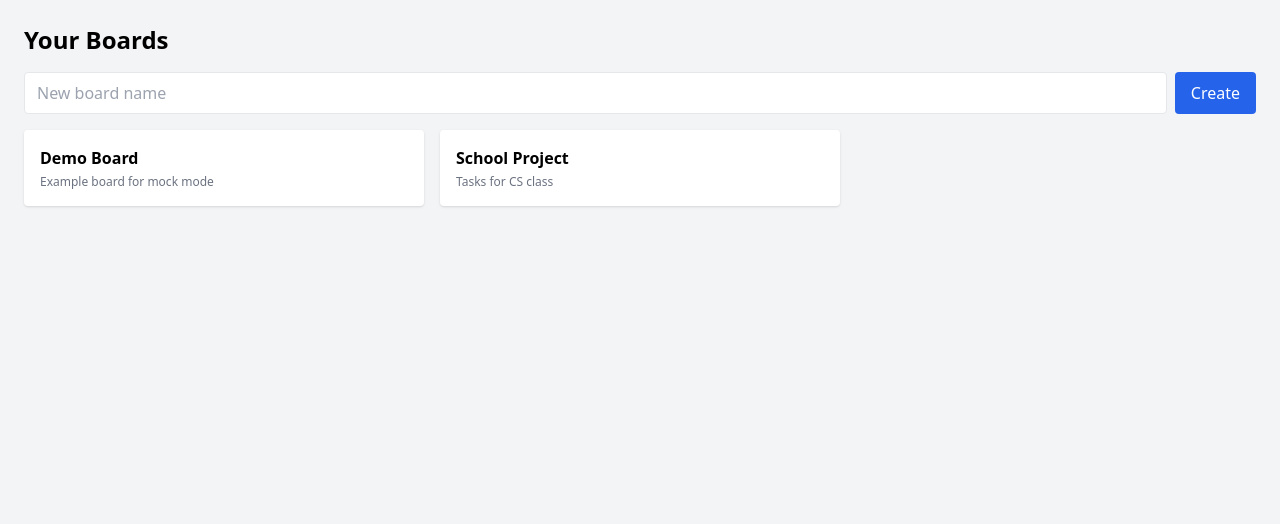
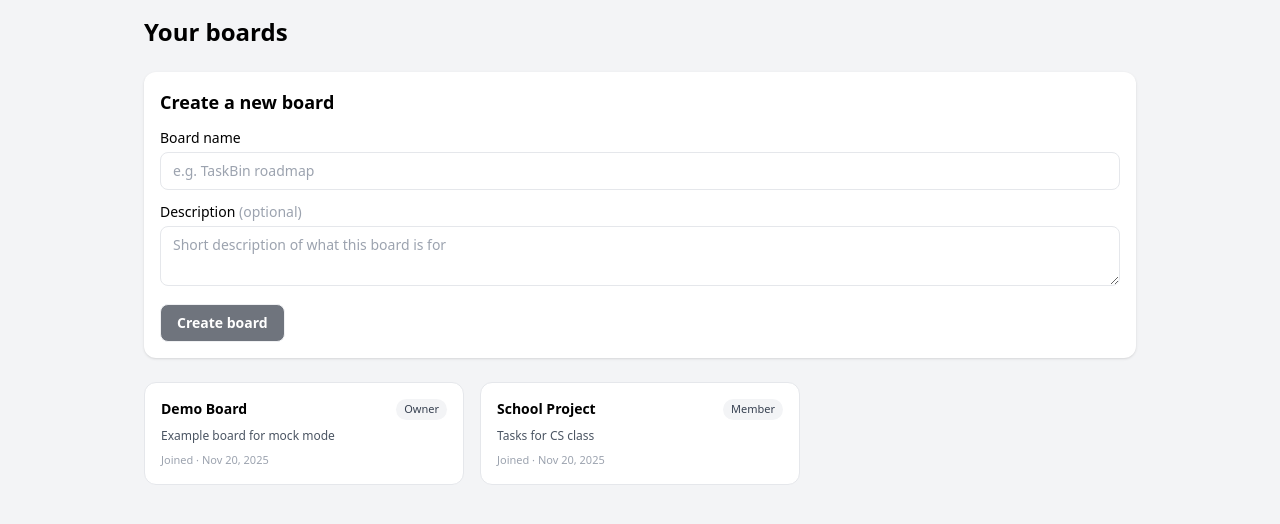
Before and after one commit to michaelvong/TaskBin, a React (Vite) app in the folder taskbin-frontend-complete/: page / in a window 1280 px wide. Shown: the top 524 px of the page. Built offline with nearby package versions, Linux system fonts and the light colour scheme; no server answers.

Commit message:
Update to Dashboard logic, styling for Board.jsx

```diff
--- a/taskbin-frontend-complete/src/App.jsx
+++ b/taskbin-frontend-complete/src/App.jsx
@@ -14,7 +14,7 @@ export default function App() {
     <BrowserRouter>
       <Routes>
         <Route path="/" element={<Dashboard />} />
-        <Route path="/board/:id" element={<Board />} />
+        <Route path="/boards/:id" element={<Board />} />
         <Route path="*" element={<NotFound />} />
       </Routes>
     </BrowserRouter>
--- a/taskbin-frontend-complete/src/hooks/useApi.js
+++ b/taskbin-frontend-complete/src/hooks/useApi.js
@@ -147,12 +147,11 @@ export function useApi() {
       return (body.boards || []).map((b) => ({
         id: b.board_id,
         name: b.board_name,
-        role: b.role,
-        description: b.description,
-        joinedAt: b.joined_at,
+        role: b.role ?? "owner",
+        description: b.description ?? "",
+        joinedAt: b.joined_at ?? null,
       }));
     },
-
     createBoard: async (name, description = "") => {
       const body = await jsonRequest(`/boards/create`, {
         method: "POST",
@@ -166,7 +165,11 @@ export function useApi() {
       return {
         id: body.board_id,
         name: body.board_name,
-        description,
+        description: body.description ?? description,
+        // We know the creator is the owner by definition
+        role: "owner",
+        // Backend might or might not send this; fall back to "now"
+        joinedAt: body.joined_at ?? new Date().toISOString(),
       };
     },
 
--- a/taskbin-frontend-complete/src/pages/Dashboard.jsx
+++ b/taskbin-frontend-complete/src/pages/Dashboard.jsx
@@ -4,67 +4,166 @@ import { Link } from "react-router-dom";
 
 export default function Dashboard() {
   const api = useApi();
+
   const [boards, setBoards] = useState([]);
   const [loading, setLoading] = useState(true);
+  const [creating, setCreating] = useState(false);
+
   const [newBoardName, setNewBoardName] = useState("");
+  const [newBoardDescription, setNewBoardDescription] = useState("");
 
   useEffect(() => {
-    api
-      .listBoards()
-      .then(setBoards)
-      .catch(console.error)
-      .finally(() => setLoading(false));
-  }, []);
+    let cancelled = false;
+
+    async function loadBoards() {
+      try {
+        const data = await api.listBoards();
+        if (!cancelled) {
+          setBoards(data);
+        }
+      } catch (err) {
+        console.error("Failed to load boards:", err);
+      } finally {
+        if (!cancelled) {
+          setLoading(false);
+        }
+      }
+    }
+
+    loadBoards();
+
+    return () => {
+      cancelled = true;
+    };
+  }, [api]);
 
   async function handleCreateBoard(e) {
     e.preventDefault();
-    if (!newBoardName.trim()) return;
+    const name = newBoardName.trim();
+    if (!name) return;
+
+    setCreating(true);
     try {
-      const created = await api.createBoard(newBoardName.trim());
-      setBoards((prev) => [...prev, created]);
+      const board = await api.createBoard(name, newBoardDescription.trim());
+      // Optimistically add new board to top of list
+      setBoards((prev) => [board, ...prev]);
       setNewBoardName("");
+      setNewBoardDescription("");
     } catch (err) {
       console.error("Failed to create board:", err);
+      // Optional: show toast / inline error
+    } finally {
+      setCreating(false);
     }
   }
 
+  function formatJoinedAt(joinedAt) {
+    if (!joinedAt) return null;
+    const d = new Date(joinedAt);
+    if (Number.isNaN(d.getTime())) return null;
+    return d.toLocaleDateString(undefined, {
+      year: "numeric",
+      month: "short",
+      day: "numeric",
+    });
+  }
+
   return (
-    <div className="p-6">
-      <h1 className="font-bold text-2xl mb-4">Your Boards</h1>
+    <div className="max-w-5xl mx-auto p-4 space-y-6">
+      <header className="flex items-center justify-between">
+        <h1 className="text-2xl font-bold">Your boards</h1>
+      </header>
 
-      <form className="flex gap-2 mb-4" onSubmit={handleCreateBoard}>
+      {/* Create board form */}
+      <section className="bg-white rounded-xl shadow p-4 space-y-3">
+        <h2 className="text-lg font-semibold">Create a new board</h2>
+        <form
+          onSubmit={handleCreateBoard}
+          className="space-y-3"
+        >
+          <div>
+            <label className="block text-sm font-medium mb-1">
+              Board name
+            </label>
             <input
-          className="border rounded px-3 py-2 flex-1"
-          placeholder="New board name"
+              type="text"
+              className="w-full border rounded-lg px-3 py-2 text-sm"
+              placeholder="e.g. TaskBin roadmap"
               value={newBoardName}
               onChange={(e) => setNewBoardName(e.target.value)}
             />
-        <button className="bg-blue-600 text-white px-4 py-2 rounded">
-          Create
+          </div>
+
+          <div>
+            <label className="block text-sm font-medium mb-1">
+              Description <span className="text-gray-400">(optional)</span>
+            </label>
+            <textarea
+              className="w-full border rounded-lg px-3 py-2 text-sm min-h-[60px]"
+              placeholder="Short description of what this board is for"
+              value={newBoardDescription}
+              onChange={(e) => setNewBoardDescription(e.target.value)}
+            />
+          </div>
+
+          <button
+            type="submit"
+            disabled={creating || !newBoardName.trim()}
+            className="inline-flex items-center px-4 py-2 rounded-lg text-sm font-semibold border bg-gray-900 text-white disabled:opacity-60"
+          >
+            {creating ? "Creating…" : "Create board"}
           </button>
         </form>
+      </section>
 
+      {/* Boards list */}
+      <section>
         {loading ? (
-        <p>Loading boards...</p>
+          <div className="text-sm text-gray-500">Loading boards…</div>
+        ) : boards.length === 0 ? (
+          <div className="text-sm text-gray-500">
+            You don&apos;t have any boards yet. Create one above to get
+            started.
+          </div>
         ) : (
-        <div className="grid grid-cols-3 gap-4">
-          {boards.map((b) => (
+          <div className="grid gap-4 sm:grid-cols-2 lg:grid-cols-3">
+            {boards.map((b) => {
+              const joined = formatJoinedAt(b.joinedAt);
+              return (
                 <Link
                   key={b.id}
-              to={`/board/${b.id}`}
+                  to={`/boards/${b.id}`}
                   state={{ board: b }}
-              className="p-4 bg-white rounded shadow hover:shadow-md transition"
+                  className="block rounded-xl border bg-white p-4 hover:shadow-sm transition-shadow"
                 >
-              <div className="font-semibold">{b.name}</div>
+                  <div className="flex items-start justify-between gap-2 mb-2">
+                    <div className="font-semibold text-sm line-clamp-1">
+                      {b.name}
+                    </div>
+                    {b.role && (
+                      <span className="text-[11px] px-2 py-0.5 rounded-full bg-gray-100 text-gray-700">
+                        {b.role === "owner" ? "Owner" : "Member"}
+                      </span>
+                    )}
+                  </div>
+
                   {b.description && (
-                <div className="text-xs text-gray-500 mt-1">
+                    <p className="text-xs text-gray-600 line-clamp-2 mb-2">
                       {b.description}
+                    </p>
+                  )}
+
+                  {joined && (
+                    <div className="text-[11px] text-gray-400">
+                      Joined · {joined}
                     </div>
                   )}
                 </Link>
-          ))}
+              );
+            })}
           </div>
         )}
+      </section>
     </div>
   );
 }
```
Also changed, not shown: taskbin-frontend-complete/src/pages/Board.jsx (+55 -16 lines). Lines whose indentation alone changed are shown as unchanged.
